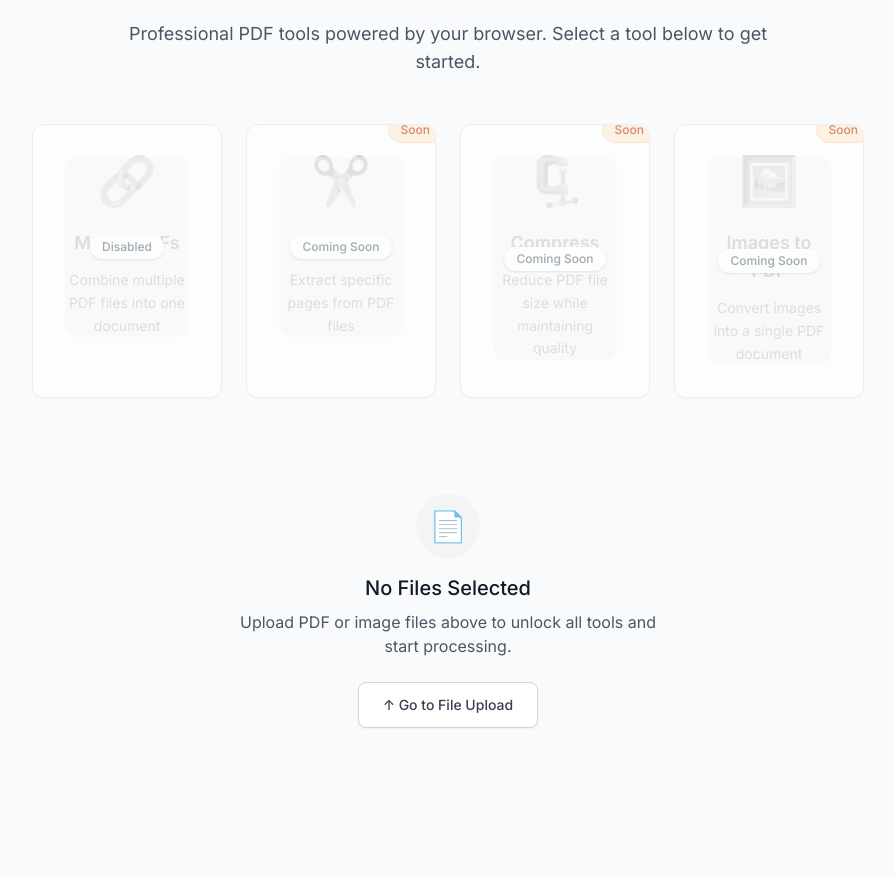
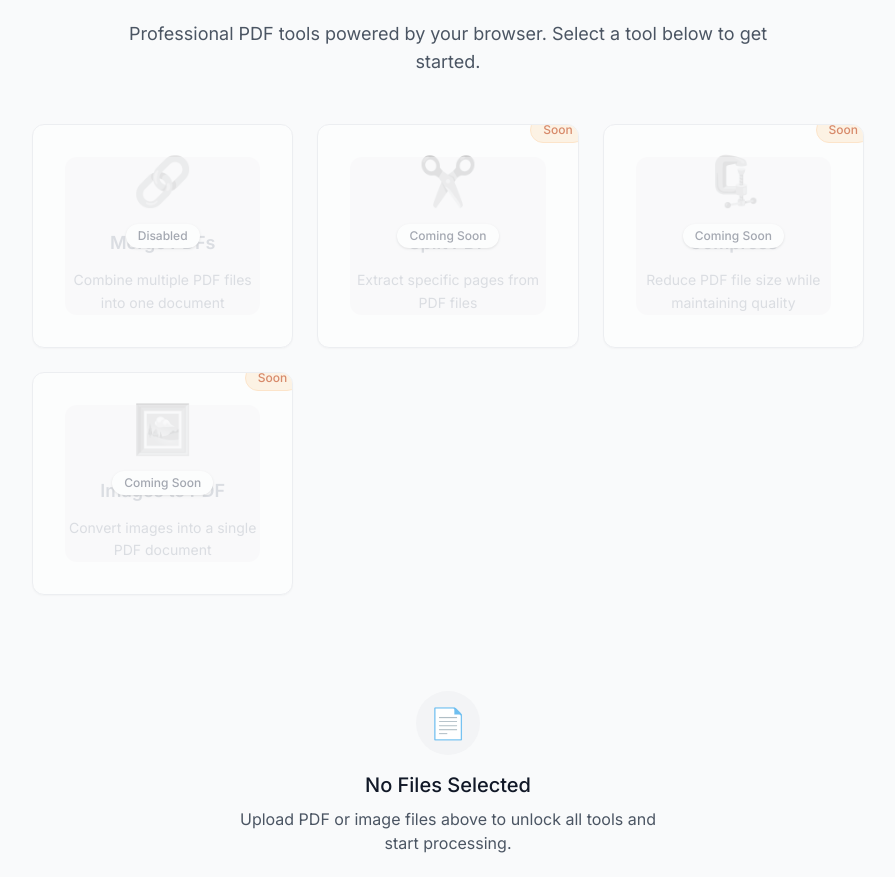
Before and after one commit to ulinycoin/clientpdf-pro, a React (Vite) app: page / in a window 1280 px wide. Shown: the part 1140-2017 px from the top of the page, without its empty margins (192-1087 px from the left). Before the commit the page ends 1996 px from the top, so only its background shows below. Built offline with nearby package versions, Linux system fonts and the light colour scheme.

Commit message:
fix: add fallback grid layout with inline styles
- Add inline style fallback for grid layout
- Ensure tools display in proper grid even if Tailwind fails
- Keep all Tailwind classes but add CSS fallback

```diff
--- a/src/pages/HomePage.tsx
+++ b/src/pages/HomePage.tsx
@@ -134,7 +134,15 @@ const HomePage: React.FC = () => {
             </p>
           </div>
 
-          <div className="grid grid-cols-1 md:grid-cols-2 lg:grid-cols-4 gap-6">
+          {/* Force grid layout with inline styles as fallback */}
+          <div
+            className="grid grid-cols-1 md:grid-cols-2 lg:grid-cols-4 gap-6"
+            style={{
+              display: 'grid',
+              gridTemplateColumns: 'repeat(auto-fit, minmax(250px, 1fr))',
+              gap: '1.5rem'
+            }}
+          >
             <ToolCard
               icon="🔗"
               title="Merge PDFs"
```
